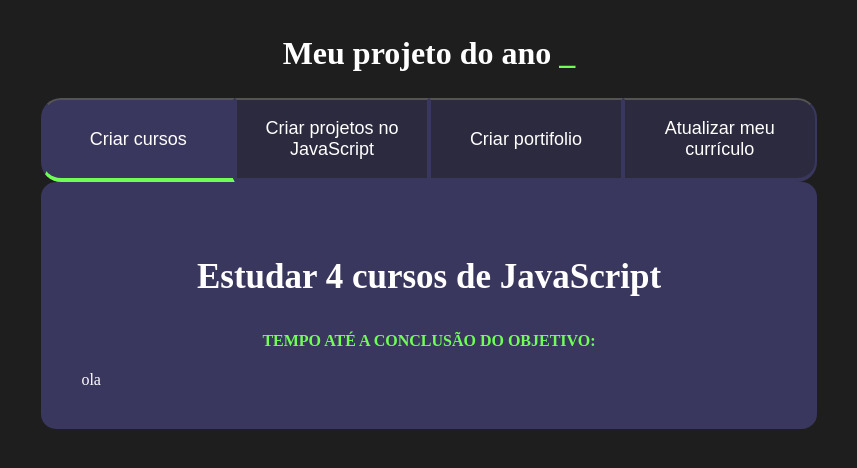
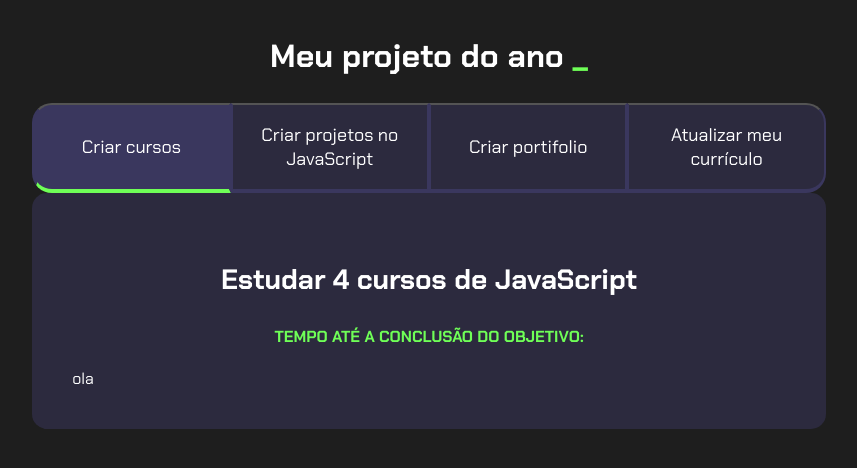
Before and after one commit to jkprivxx/3F, a plain HTML site: page index.html in a window 1280 px wide. Both pictures are taken after a click on the button "Criar cursos". Shown: the whole page, without its empty margins (211-1068 px from the left). Drawn offline with Linux system fonts and the light colour scheme.

Commit message:
Update style.css

```diff
--- a/style.css
+++ b/style.css
@@ -1,4 +1,4 @@
-
+@import url('https://fonts.googleapis.com/css2?family=Chakra+Petch:ital,wght@0,300;0,400;0,500;0,600;0,700;1,300;1,400;1,500;1,600;1,700&display=swap');
 
 :root{
     --cor-de-fundo:#1e1e1e;
@@ -15,6 +15,7 @@
 
 body{
     background-color: var(--cor-de-fundo);
+    font-family: "Chakra Petch", sans-serif;
 }
 
 span{
@@ -49,6 +50,7 @@ span{
      border-bottom: 4px solid var(--botao-ativo);
      border-left: 2px solid var(--botao-ativo);
      border-right: 2px solid var(--botao-ativo);
+     font-family: "Chakra Petch", sans-serif;
 }
 
 .abaconteudo{
@@ -60,18 +62,20 @@ span{
 }
 
 .abas-textos{
-    background-color: var(--botao-ativo);
+    background-color: var(--botao-inativo);
     padding: 40px;
     border-radius: 15px;
 }
+
 .aba-coteudo-titulo-principal{
-    font-size: 35px;
+    font-size: 28px;
     text-align: center;
 }
+
 .aba-conteudo-titulo-sencundario{
     text-align: center;
+    text-transform: uppercase;
     color: var(--verde);
-    text-transform: uppercase;
 }
 
 .botao.ativo{
```
